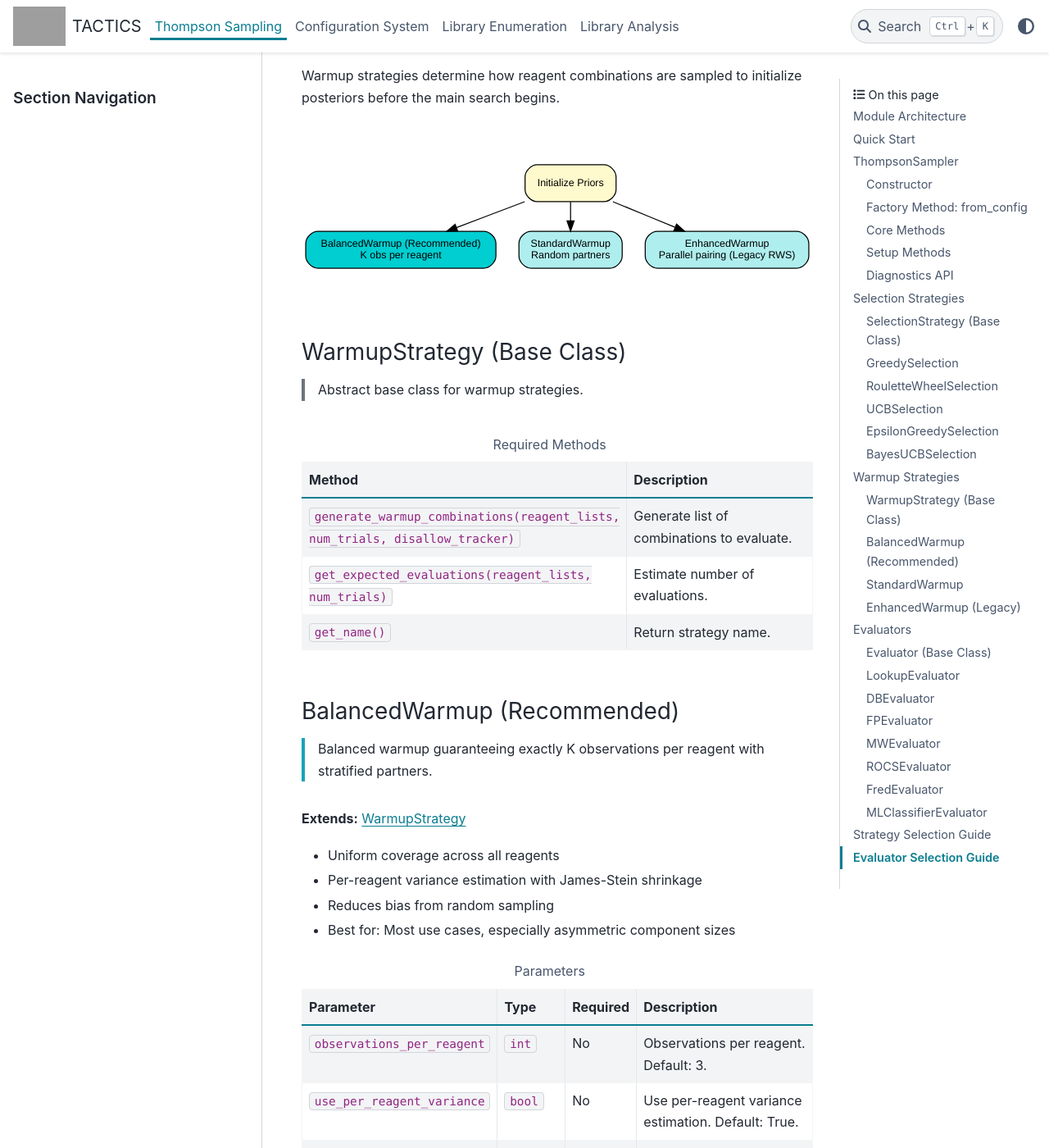
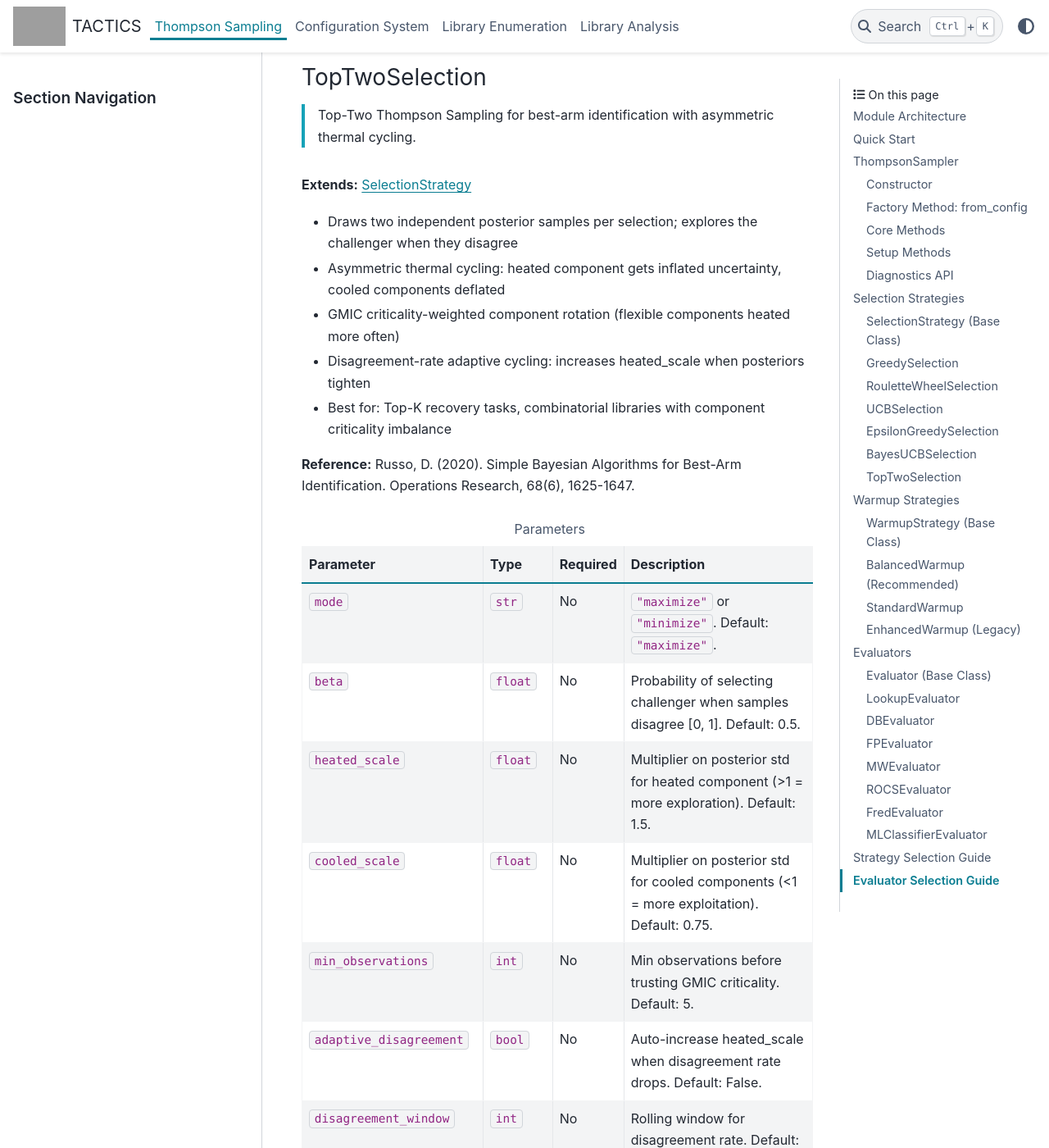
Before and after one commit to aakankschit/TACTICS, a Sphinx documentation site: the page built from docs/source/thompson_sampling.rst, in a window 1280 px wide and 1400 px high, scrolled down 15590 px. Shown: the whole window at 82% size. Built offline with Sphinx 7.4.7 and the PyData theme 0.15.4, drawn with Linux system fonts in a browser that asks for light colours; some of the changed text lies outside the part shown; grey boxes are pictures that could not be loaded.

Commit message:
Add TopTwoSelection to Sphinx documentation and strategy guides
Add TopTwoSelection section with parameter table, examples, and reference
to Russo (2020). Update architecture diagram and strategy selection diagram
to include TopTwo. Update RouletteWheel description to reflect GMIC
criticality. Add TopTwo to strategy selection guide table.

Co-Authored-By: Claude Opus 4.6 (1M context) <noreply@anthropic.com>

```diff
--- a/docs/source/thompson_sampling.rst
+++ b/docs/source/thompson_sampling.rst
@@ -53,6 +53,7 @@ Module Architecture
             UCB [label="UCBSelection", fillcolor="#FFB6C1"];
             EpsilonGreedy [label="EpsilonGreedySelection", fillcolor="#FFB6C1"];
             BayesUCB [label="BayesUCBSelection", fillcolor="#FFB6C1"];
+            TopTwo [label="TopTwoSelection", fillcolor="#FFB6C1"];
 
             // Force vertical
             BaseStrategy -> Greedy [style=invis];
@@ -60,6 +61,7 @@ Module Architecture
             RouletteWheel -> UCB [style=invis];
             UCB -> EpsilonGreedy [style=invis];
             EpsilonGreedy -> BayesUCB [style=invis];
+            BayesUCB -> TopTwo [style=invis];
         }
 
         // Warmup - vertical list
@@ -110,6 +112,7 @@ Module Architecture
         BaseStrategy -> UCB [style=dashed, constraint=false];
         BaseStrategy -> EpsilonGreedy [style=dashed, constraint=false];
         BaseStrategy -> BayesUCB [style=dashed, constraint=false];
+        BaseStrategy -> TopTwo [style=dashed, constraint=false];
 
         BaseWarmup -> Balanced [style=dashed, constraint=false];
         BaseWarmup -> Standard [style=dashed, constraint=false];
@@ -540,6 +543,7 @@ All strategies implement the ``SelectionStrategy`` abstract base class.
         UCB [label="UCB (Confidence Bounds)", fillcolor="#FFB6C1"];
         BayesUCB [label="BayesUCB (Student-t + CATS)", fillcolor="#E6E6FA"];
         EpsilonGreedy [label="EpsilonGreedy (Random/Greedy)", fillcolor="#FFFACD"];
+        TopTwo [label="TopTwo (Best-Arm ID + TC)", fillcolor="#98FB98"];
 
         // Force vertical layout
         SelectReagent -> Greedy;
@@ -547,11 +551,13 @@ All strategies implement the ``SelectionStrategy`` abstract base class.
         RouletteWheel -> UCB [style=invis];
         UCB -> BayesUCB [style=invis];
         BayesUCB -> EpsilonGreedy [style=invis];
+        EpsilonGreedy -> TopTwo [style=invis];
 
         SelectReagent -> RouletteWheel;
         SelectReagent -> UCB;
         SelectReagent -> BayesUCB;
         SelectReagent -> EpsilonGreedy;
+        SelectReagent -> TopTwo;
     }
 
 SelectionStrategy (Base Class)
@@ -621,8 +627,8 @@ Roulette wheel selection with thermal cycling and Component-Aware Thompson Sampl
 **Extends:** :ref:`SelectionStrategy <selection-strategy>`
 
 - Boltzmann-weighted selection with adaptive temperature control
-- Criticality-weighted component rotation for efficient exploration
-- CATS: IPR-based criticality analysis with SNR dampening
+- GMIC criticality-weighted component rotation for efficient exploration
+- Divergence-gated temperature modulation (switches between diversity and criticality modes)
 - Best for: Complex multi-modal landscapes, large libraries
 
 .. list-table:: Parameters
@@ -848,6 +854,92 @@ Bayesian UCB with Student-t quantiles and CATS integration.
        initial_p_high=0.95,
        initial_p_low=0.70,
        exploration_phase_end=0.25
+   )
+
+
+.. _top-two-selection:
+
+TopTwoSelection
+~~~~~~~~~~~~~~~
+
+.. rst-class:: class-config
+
+Top-Two Thompson Sampling for best-arm identification with asymmetric thermal cycling.
+
+**Extends:** :ref:`SelectionStrategy <selection-strategy>`
+
+- Draws two independent posterior samples per selection; explores the challenger when they disagree
+- Asymmetric thermal cycling: heated component gets inflated uncertainty, cooled components deflated
+- GMIC criticality-weighted component rotation (flexible components heated more often)
+- Disagreement-rate adaptive cycling: increases heated_scale when posteriors tighten
+- Best for: Top-K recovery tasks, combinatorial libraries with component criticality imbalance
+
+**Reference:** Russo, D. (2020). Simple Bayesian Algorithms for Best-Arm Identification.
+Operations Research, 68(6), 1625-1647.
+
+.. list-table:: Parameters
+   :header-rows: 1
+   :widths: 26 15 8 51
+
+   * - Parameter
+     - Type
+     - Required
+     - Description
+   * - ``mode``
+     - ``str``
+     - No
+     - ``"maximize"`` or ``"minimize"``. Default: ``"maximize"``.
+   * - ``beta``
+     - ``float``
+     - No
+     - Probability of selecting challenger when samples disagree [0, 1]. Default: 0.5.
+   * - ``heated_scale``
+     - ``float``
+     - No
+     - Multiplier on posterior std for heated component (>1 = more exploration). Default: 1.5.
+   * - ``cooled_scale``
+     - ``float``
+     - No
+     - Multiplier on posterior std for cooled components (<1 = more exploitation). Default: 0.75.
+   * - ``min_observations``
+     - ``int``
+     - No
+     - Min observations before trusting GMIC criticality. Default: 5.
+   * - ``adaptive_disagreement``
+     - ``bool``
+     - No
+     - Auto-increase heated_scale when disagreement rate drops. Default: False.
+   * - ``disagreement_window``
+     - ``int``
+     - No
+     - Rolling window for disagreement rate. Default: 200.
+   * - ``disagreement_threshold``
+     - ``float``
+     - No
+     - Disagreement rate below which heated_scale is increased. Default: 0.3.
+
+**Example**
+
+.. code-block:: python
+
+   from TACTICS.thompson_sampling.strategies import TopTwoSelection
+
+   # Standard TT-TS with thermal cycling
+   strategy = TopTwoSelection(
+       mode="maximize",
+       beta=0.5,
+       heated_scale=1.5,
+       cooled_scale=0.75
+   )
+
+   # With disagreement-rate adaptive cycling
+   strategy = TopTwoSelection(
+       mode="minimize",
+       beta=0.5,
+       heated_scale=1.5,
+       cooled_scale=0.75,
+       adaptive_disagreement=True,
+       disagreement_threshold=0.3
    )
 
 
@@ -1336,6 +1428,10 @@ Choose the right strategy based on your use case:
      - Baseline comparisons
      - Very simple
      - Less sophisticated
+   * - **TopTwo**
+     - Top-K recovery, combinatorial libraries
+     - Best-arm ID, thermal cycling, GMIC rotation
+     - Slightly more complex than RouletteWheel
 
 
 Evaluator Selection Guide
```
